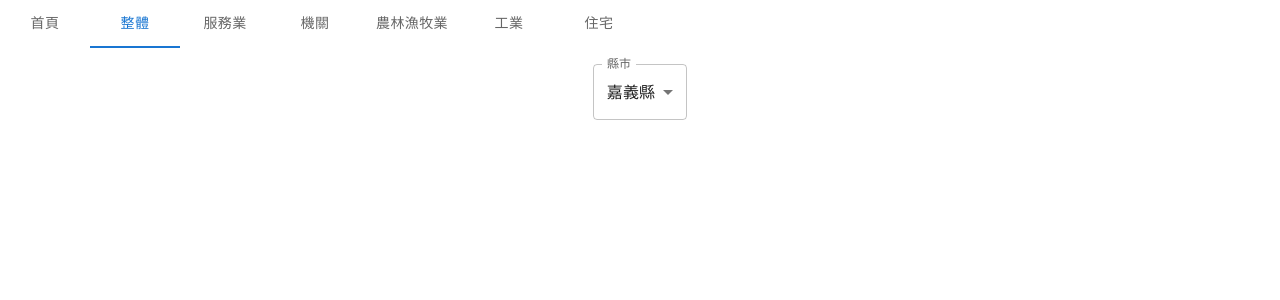
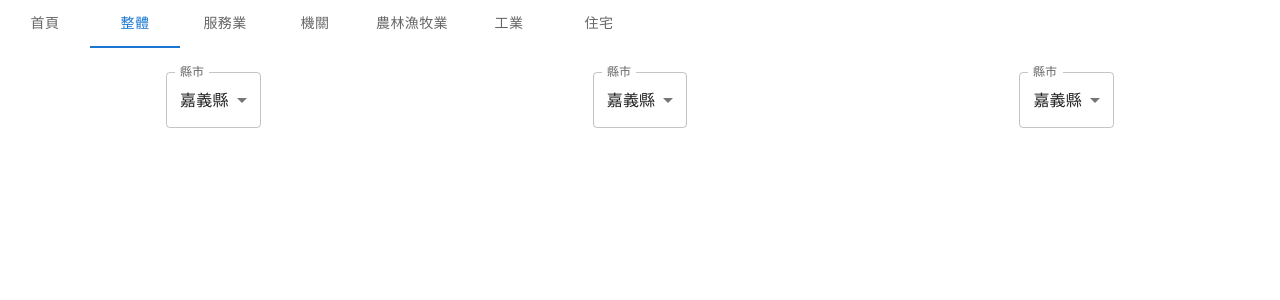
Before and after one commit to andyubird/leat-web-alpha, a React (Create React App) app: page /overall in a window 1280 px wide. Shown: the top 300 px of the page. Built offline with nearby package versions, Linux system fonts and the light colour scheme.

Commit message:
Adjusted margin

```diff
--- a/src/Overall/Overall.js
+++ b/src/Overall/Overall.js
@@ -1,5 +1,6 @@
 import CitySelector from "../util/CitySelector";
 import Box from "@material-ui/core/Box";
+import Grid from "@material-ui/core/Grid";
 
 function log(txt) {
   console.log(txt);
@@ -7,9 +8,17 @@ function log(txt) {
 
 export default function Overall() {
   return (
-    <Box m={2}>
+    <Grid container mt={3}>
       {/*<h2>整體售電分析</h2>*/}
-      <CitySelector callbackFromParent={log} />
-    </Box>
+      <Grid item xs>
+        <CitySelector callbackFromParent={log} />
+      </Grid>
+      <Grid item xs>
+        <CitySelector callbackFromParent={log} />
+      </Grid>
+      <Grid item xs>
+        <CitySelector callbackFromParent={log} />
+      </Grid>
+    </Grid>
   );
 }
--- a/src/util/CitySelector.js
+++ b/src/util/CitySelector.js
@@ -17,7 +17,6 @@ export default function BasicSelect(props) {
   };
 
   return (
-    <Box sx={{ minWidth: 240 }}>
     <FormControl>
       <InputLabel id="demo-simple-select-label">縣市</InputLabel>
       <Select
@@ -51,6 +50,5 @@ export default function BasicSelect(props) {
         <MenuItem value="嘉義市">嘉義市</MenuItem>
       </Select>
     </FormControl>
-    </Box>
   );
 }
```
Lines whose indentation alone changed are shown as unchanged.
